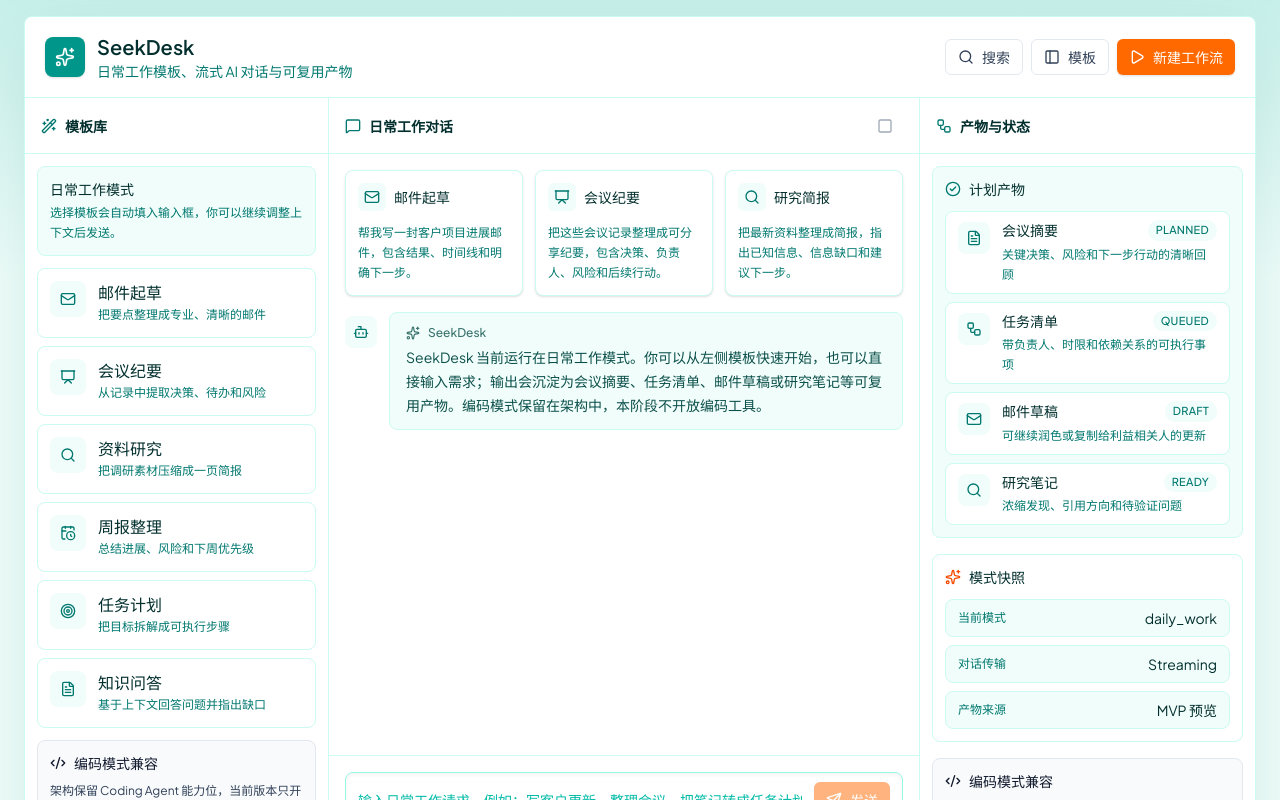
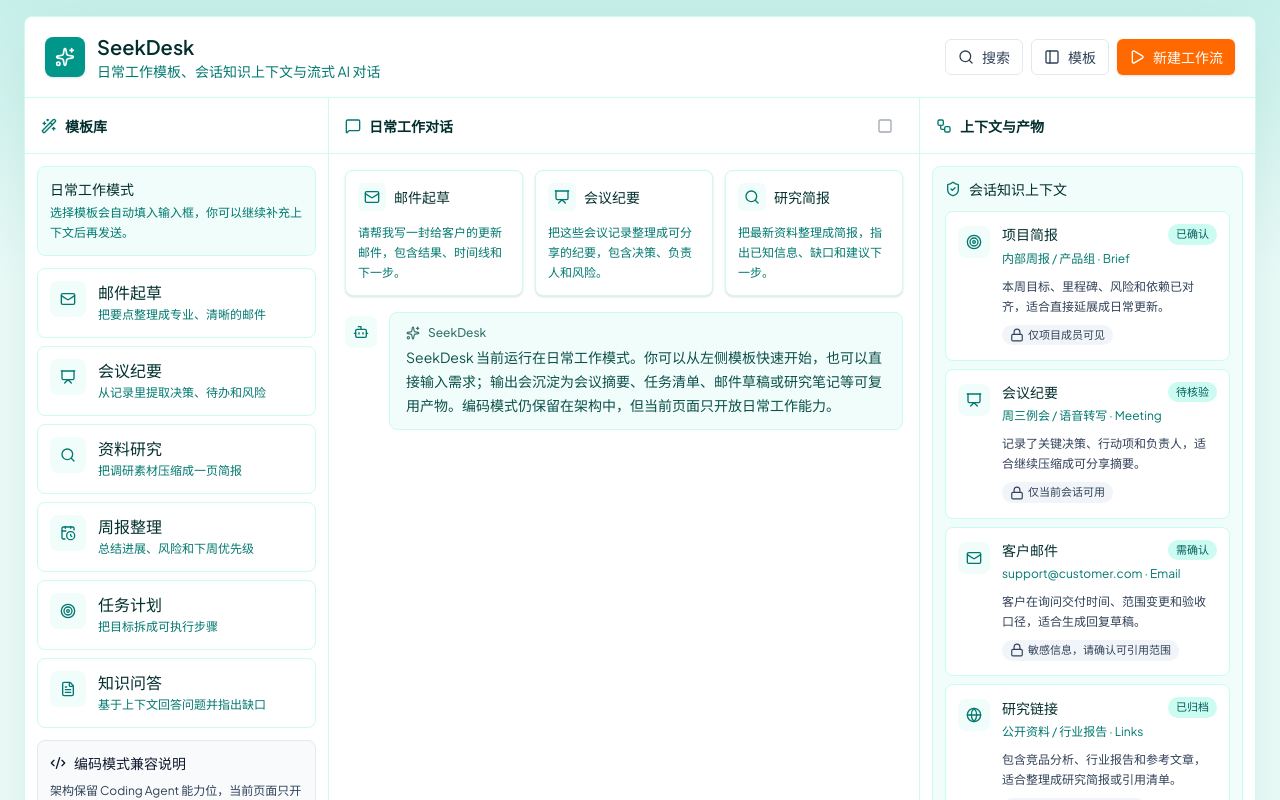
Before and after one commit to JimHanss/SeekDesk, a Next.js app in the folder apps/web/: page / in a window 1280 px wide. Shown: the top 800 px of the page. Built offline with nearby package versions, Linux system fonts and the light colour scheme; no server answers.

Commit message:
feat(web): add session knowledge context panel

```diff
--- a/apps/web/src/app/page.tsx
+++ b/apps/web/src/app/page.tsx
@@ -9,7 +9,9 @@ import {
   CheckCircle2,
   Code2,
   FileText,
+  Globe,
   Loader2,
+  Lock,
   Mail,
   MessageSquare,
   PanelLeft,
@@ -17,6 +19,7 @@ import {
   Presentation,
   Search,
   Send,
+  ShieldCheck,
   Square,
   Sparkles,
   Target,
@@ -54,6 +57,18 @@ interface ArtifactItem {
   icon: LucideIcon;
 }
 
+interface ContextItem {
+  id: string;
+  title: string;
+  source: string;
+  type: string;
+  status: string;
+  summary: string;
+  privacy: string;
+  prompt: string;
+  icon: LucideIcon;
+}
+
 const activeMode: AppMode = "daily_work";
 const apiBaseUrl =
   process.env.NEXT_PUBLIC_SEEKDESK_API_URL ?? "http://127.0.0.1:4000";
@@ -64,15 +79,15 @@ const templates: TemplateItem[] = [
     title: "邮件起草",
     description: "把要点整理成专业、清晰的邮件",
     prompt:
-      "帮我起草一封简洁专业的邮件，说明下面的进展、关键决定和下一步行动。\n\n背景：\n- 项目：\n- 收件人：\n- 关键进展：\n- 需要对方行动：\n- 语气：清晰、友好、专业",
+      "请帮我起草一封简洁专业的邮件，说明下面的进展、关键决策和下一步行动。\n\n背景：\n- 项目：\n- 收件人：\n- 关键进展：\n- 需要对方行动：\n- 语气：清晰、友好、专业\n",
     icon: Mail
   },
   {
     id: "meeting-summary",
     title: "会议纪要",
-    description: "从记录中提取决策、待办和风险",
+    description: "从记录里提取决策、待办和风险",
     prompt:
-      "请把下面的会议记录整理成可分享的纪要，包含：概览、关键决策、待办事项、负责人、风险和开放问题。\n\n会议记录：\n",
+      "请把下面的会议记录整理成可分享的会议纪要，包含：概览、关键决策、待办事项、负责人、风险和开放问题。\n\n会议记录：\n",
     icon: Presentation
   },
   {
@@ -88,13 +103,13 @@ const templates: TemplateItem[] = [
     title: "周报整理",
     description: "总结进展、风险和下周优先级",
     prompt:
-      "请把下面的信息整理成一份周报，结构为：本周进展、主要成果、风险/阻塞、下周优先级。\n\n项目背景：\n本周完成：\n风险：\n下周计划：\n",
+      "请把下面的信息整理成一份周报，结构为：本周进展、主要成果、风险/阻塞、下周计划。\n\n项目背景：\n本周完成：\n风险：\n下周计划：\n",
     icon: CalendarClock
   },
   {
     id: "task-plan",
     title: "任务计划",
-    description: "把目标拆解成可执行步骤",
+    description: "把目标拆成可执行步骤",
     prompt:
       "请为下面的目标制定任务计划，拆成阶段、列出接下来的 5 个可执行动作，并标注依赖、风险和验收标准。\n\n目标：\n截止时间：\n约束：\n",
     icon: Target
@@ -104,15 +119,78 @@ const templates: TemplateItem[] = [
     title: "知识问答",
     description: "基于上下文回答问题并指出缺口",
     prompt:
-      "请仅基于我提供的上下文回答问题。如果上下文不足，请说明缺少什么，并只追问最少必要信息。\n\n问题：\n上下文：\n",
+      "请仅基于我提供的上下文回答问题。如果信息不足，请明确说明缺少什么，并只追问最少必要的信息。\n\n问题：\n上下文：\n",
     icon: FileText
+  }
+];
+
+const contextItems: ContextItem[] = [
+  {
+    id: "project-brief",
+    title: "项目简报",
+    source: "内部周报 / 产品组",
+    type: "Brief",
+    status: "已确认",
+    summary: "本周目标、里程碑、风险和依赖已对齐，适合直接延展成日常更新。",
+    privacy: "仅项目成员可见",
+    prompt:
+      "请基于「项目简报」帮我整理一版日常工作更新，重点说明本周目标、当前进展、风险和下一步动作。",
+    icon: Target
+  },
+  {
+    id: "meeting-notes",
+    title: "会议纪要",
+    source: "周三例会 / 语音转写",
+    type: "Meeting",
+    status: "待核验",
+    summary: "记录了关键决策、行动项和负责人，适合继续压缩成可分享摘要。",
+    privacy: "仅当前会话可用",
+    prompt:
+      "请基于「会议纪要」整理一份可分享的会议摘要，输出关键决策、待办事项、负责人和开放问题。",
+    icon: Presentation
+  },
+  {
+    id: "customer-email",
+    title: "客户邮件",
+    source: "support@customer.com",
+    type: "Email",
+    status: "需确认",
+    summary: "客户在询问交付时间、范围变更和验收口径，适合生成回复草稿。",
+    privacy: "敏感信息，请确认可引用范围",
+    prompt:
+      "请基于「客户邮件」帮我起草回复，先确认客户关心的交付时间、范围变更和验收口径，再给出专业且克制的回复。",
+    icon: Mail
+  },
+  {
+    id: "research-links",
+    title: "研究链接",
+    source: "公开资料 / 行业报告",
+    type: "Links",
+    status: "已归档",
+    summary: "包含竞品分析、行业报告和参考文章，适合整理成研究简报或引用清单。",
+    privacy: "公开来源，可直接引用",
+    prompt:
+      "请基于「研究链接」整理一份研究简报，概括结论、可引用依据和仍需验证的点。",
+    icon: Globe
+  },
+  {
+    id: "team-notes",
+    title: "团队备注",
+    source: "飞书群 / 个人笔记",
+    type: "Notes",
+    status: "草稿",
+    summary: "散落的讨论点、待同步事项和后续跟进，适合转换成任务清单。",
+    privacy: "内部草稿，勿外发",
+    prompt:
+      "请基于「团队备注」整理出下一步行动清单，标出优先级、负责人和依赖关系。",
+    icon: ShieldCheck
   }
 ];
 
 const artifacts: ArtifactItem[] = [
   {
     title: "会议摘要",
-    description: "关键决策、风险和下一步行动的清晰回顾",
+    description: "保留关键决策、风险和下一步行动的清晰回顾",
     state: "planned",
     icon: FileText
   },
@@ -124,13 +202,13 @@ const artifacts: ArtifactItem[] = [
   },
   {
     title: "邮件草稿",
-    description: "可继续润色或复制给利益相关人的更新",
+    description: "可以继续润色或直接发给相关方的回复文本",
     state: "draft",
     icon: Mail
   },
   {
     title: "研究笔记",
-    description: "浓缩发现、引用方向和待验证问题",
+    description: "浓缩发现、引用方向和待验证问题的工作材料",
     state: "ready",
     icon: Search
   }
@@ -141,7 +219,7 @@ const initialMessages: ChatMessage[] = [
     id: "assistant-welcome",
     role: "assistant",
     content:
-      "SeekDesk 当前运行在日常工作模式。你可以从左侧模板快速开始，也可以直接输入需求；输出会沉淀为会议摘要、任务清单、邮件草稿或研究笔记等可复用产物。编码模式保留在架构中，本阶段不开放编码工具。"
+      "SeekDesk 当前运行在日常工作模式。你可以从左侧模板快速开始，也可以直接输入需求；输出会沉淀为会议摘要、任务清单、邮件草稿或研究笔记等可复用产物。编码模式仍保留在架构中，但当前页面只开放日常工作能力。"
   }
 ];
 
@@ -150,6 +228,9 @@ export default function Page() {
   const [input, setInput] = useState("");
   const [status, setStatus] = useState<ChatStatus>("idle");
   const [error, setError] = useState<string | null>(null);
+  const [selectedContextId, setSelectedContextId] = useState<string | null>(
+    null
+  );
   const abortRef = useRef<AbortController | null>(null);
   const inputRef = useRef<HTMLInputElement | null>(null);
 
@@ -178,6 +259,7 @@ export default function Page() {
       content: ""
     };
     const controller = new AbortController();
+    const nextMessages = [...messages, userMessage];
 
     abortRef.current = controller;
     setInput("");
@@ -193,7 +275,7 @@ export default function Page() {
         },
         body: JSON.stringify({
           mode: activeMode,
-          messages: [...messages, userMessage].map((message) => ({
+          messages: nextMessages.map((message) => ({
             role: message.role,
             content: message.content
           }))
@@ -265,9 +347,14 @@ export default function Page() {
     abortRef.current?.abort();
   }
 
-  function usePrompt(prompt: string) {
+  function applyPrompt(prompt: string) {
     setInput(prompt);
     inputRef.current?.focus();
+  }
+
+  function useContextItem(item: ContextItem) {
+    setSelectedContextId(item.id);
+    applyPrompt(item.prompt);
   }
 
   return (
@@ -283,7 +370,7 @@ export default function Page() {
                 SeekDesk
               </h1>
               <p className="truncate text-sm text-teal-700">
-                日常工作模板、流式 AI 对话与可复用产物
+                日常工作模板、会话知识上下文与流式 AI 对话
               </p>
             </div>
           </div>
@@ -314,7 +401,7 @@ export default function Page() {
               <div className="rounded-[8px] border border-teal-100 bg-teal-50 px-3 py-3 text-sm text-teal-900">
                 <div className="font-medium text-teal-950">日常工作模式</div>
                 <div className="mt-1 text-xs leading-5 text-teal-700">
-                  选择模板会自动填入输入框，你可以继续调整上下文后发送。
+                  选择模板会自动填入输入框，你可以继续补充上下文后再发送。
                 </div>
               </div>
 
@@ -326,7 +413,7 @@ export default function Page() {
                     <button
                       key={template.id}
                       type="button"
-                      onClick={() => usePrompt(template.prompt)}
+                      onClick={() => applyPrompt(template.prompt)}
                       className="flex min-h-16 w-full items-start gap-3 rounded-[8px] border border-teal-100 bg-white px-3 py-3 text-left transition-colors duration-200 hover:border-teal-300 hover:bg-teal-50 focus-visible:outline focus-visible:outline-2 focus-visible:outline-teal-600"
                     >
                       <span className="grid size-9 shrink-0 place-items-center rounded-[8px] bg-teal-50 text-teal-700">
@@ -348,10 +435,10 @@ export default function Page() {
               <div className="rounded-[8px] border border-slate-200 bg-slate-50 px-3 py-3 text-sm text-slate-700">
                 <div className="mb-2 flex items-center gap-2 font-medium text-slate-900">
                   <Code2 className="size-4" aria-hidden="true" />
-                  编码模式兼容
+                  编码模式兼容说明
                 </div>
                 <p className="text-xs leading-5">
-                  架构保留 Coding Agent 能力位，当前版本只开放日常工作模式。
+                  架构保留 Coding Agent 能力位，当前页面只开放日常工作模式，不暴露编码工具。
                 </p>
               </div>
             </div>
@@ -379,20 +466,20 @@ export default function Page() {
                 <PromptCard
                   icon={<Mail className="size-4" aria-hidden="true" />}
                   title="邮件起草"
-                  text="帮我写一封客户项目进展邮件，包含结果、时间线和明确下一步。"
-                  onClick={usePrompt}
+                  text="请帮我写一封给客户的更新邮件，包含结果、时间线和下一步。"
+                  onClick={applyPrompt}
                 />
                 <PromptCard
                   icon={<Presentation className="size-4" aria-hidden="true" />}
                   title="会议纪要"
-                  text="把这些会议记录整理成可分享纪要，包含决策、负责人、风险和后续行动。"
-                  onClick={usePrompt}
+                  text="把这些会议记录整理成可分享的纪要，包含决策、负责人和风险。"
+                  onClick={applyPrompt}
                 />
                 <PromptCard
                   icon={<Search className="size-4" aria-hidden="true" />}
                   title="研究简报"
-                  text="把最新资料整理成简报，指出已知信息、信息缺口和建议下一步。"
-                  onClick={usePrompt}
+                  text="把最新资料整理成简报，指出已知信息、缺口和建议下一步。"
+                  onClick={applyPrompt}
                 />
               </div>
 
@@ -410,7 +497,10 @@ export default function Page() {
 
               {error ? (
                 <div className="flex items-start gap-2 rounded-[8px] border border-red-200 bg-red-50 px-3 py-2 text-sm text-red-800">
-                  <AlertCircle className="mt-0.5 size-4 shrink-0" aria-hidden="true" />
+                  <AlertCircle
+                    className="mt-0.5 size-4 shrink-0"
+                    aria-hidden="true"
+                  />
                   <span>{error}</span>
                 </div>
               ) : null}
@@ -421,7 +511,7 @@ export default function Page() {
                 <input
                   ref={inputRef}
                   className="min-w-0 flex-1 bg-transparent text-sm text-teal-950 outline-none placeholder:text-teal-500"
-                  placeholder="输入日常工作请求，例如：写客户更新、整理会议、把笔记转成任务计划"
+                  placeholder="输入日常工作请求，例如：写客户更新、整理会议纪要、把笔记转成任务计划"
                   aria-label="日常工作输入"
                   value={input}
                   onChange={(event) => setInput(event.target.value)}
@@ -449,6 +539,9 @@ export default function Page() {
                 <span>Endpoint: {endpoint}</span>
                 <span>模式: daily_work</span>
                 <span>状态: {statusLabel(status)}</span>
+                {selectedContextId ? (
+                  <span>上下文: {selectedContextLabel(selectedContextId)}</span>
+                ) : null}
               </div>
             </form>
           </section>
@@ -456,13 +549,69 @@ export default function Page() {
           <aside className="border-t border-teal-100 bg-white lg:border-l lg:border-t-0">
             <PanelHeader
               icon={<Workflow className="size-4" aria-hidden="true" />}
-              title="产物与状态"
+              title="上下文与产物"
             />
             <div className="space-y-4 px-3 pb-4 pt-3">
               <div className="rounded-[8px] border border-teal-100 bg-teal-50 p-3">
                 <div className="mb-3 flex items-center gap-2 text-sm font-medium text-teal-950">
+                  <ShieldCheck className="size-4 text-teal-700" aria-hidden="true" />
+                  会话知识上下文
+                </div>
+                <div className="space-y-2">
+                  {contextItems.map((item) => {
+                    const Icon = item.icon;
+                    const isSelected = selectedContextId === item.id;
+
+                    return (
+                      <button
+                        key={item.id}
+                        type="button"
+                        onClick={() => useContextItem(item)}
+                        className={cn(
+                          "w-full rounded-[8px] border px-3 py-3 text-left transition-colors duration-200 focus-visible:outline focus-visible:outline-2 focus-visible:outline-teal-600",
+                          isSelected
+                            ? "border-teal-300 bg-white shadow-sm"
+                            : "border-teal-100 bg-white hover:border-teal-300 hover:bg-teal-50"
+                        )}
+                      >
+                        <div className="flex items-start gap-3">
+                          <span className="mt-0.5 grid size-8 shrink-0 place-items-center rounded-[8px] bg-teal-50 text-teal-700">
+                            <Icon className="size-4" aria-hidden="true" />
+                          </span>
+                          <span className="min-w-0 flex-1">
+                            <span className="flex items-center justify-between gap-2">
+                              <span className="truncate text-sm font-medium text-teal-950">
+                                {item.title}
+                              </span>
+                              <span className="shrink-0 rounded-[999px] bg-teal-100 px-2 py-0.5 text-[11px] font-medium text-teal-800">
+                                {item.status}
+                              </span>
+                            </span>
+                            <span className="mt-1 block text-xs leading-5 text-teal-700">
+                              {item.source} · {item.type}
+                            </span>
+                            <span className="mt-2 block text-xs leading-5 text-slate-700">
+                              {item.summary}
+                            </span>
+                            <span className="mt-2 inline-flex items-center gap-1 rounded-[999px] bg-slate-100 px-2 py-0.5 text-[11px] font-medium text-slate-700">
+                              <Lock className="size-3.5" aria-hidden="true" />
+                              {item.privacy}
+                            </span>
+                          </span>
+                        </div>
+                      </button>
+                    );
+                  })}
+                </div>
+                <p className="mt-3 text-xs leading-5 text-teal-700">
+                  点击任一条上下文会把它带入输入框，当前版本只做会话级示意，不读取真实文件或文档内容。
+                </p>
+              </div>
+
+              <div className="rounded-[8px] border border-teal-100 bg-teal-50 p-3">
+                <div className="mb-3 flex items-center gap-2 text-sm font-medium text-teal-950">
                   <CheckCircle2 className="size-4 text-teal-700" aria-hidden="true" />
-                  计划产物
+                  规划产物
                 </div>
                 <div className="space-y-2">
                   {artifacts.map((artifact) => {
@@ -510,10 +659,10 @@ export default function Page() {
               <div className="rounded-[8px] border border-slate-200 bg-slate-50 p-3 text-sm text-slate-700">
                 <div className="mb-2 flex items-center gap-2 font-medium text-slate-900">
                   <Code2 className="size-4" aria-hidden="true" />
-                  编码模式兼容
+                  编码模式兼容说明
                 </div>
                 <p className="text-xs leading-5">
-                  当前分支没有开放文件、Shell 或 Git 工具；后续可在同一模式契约下扩展编码能力。
+                  当前分支没有开放文件、Shell 或 Git 工具；后续可以在同一架构下扩展编码能力。
                 </p>
               </div>
             </div>
@@ -634,3 +783,8 @@ function statusLabel(status: ChatStatus) {
       return "出错";
   }
 }
+
+function selectedContextLabel(contextId: string) {
+  const item = contextItems.find((entry) => entry.id === contextId);
+  return item ? item.title : "未知上下文";
+}
```
